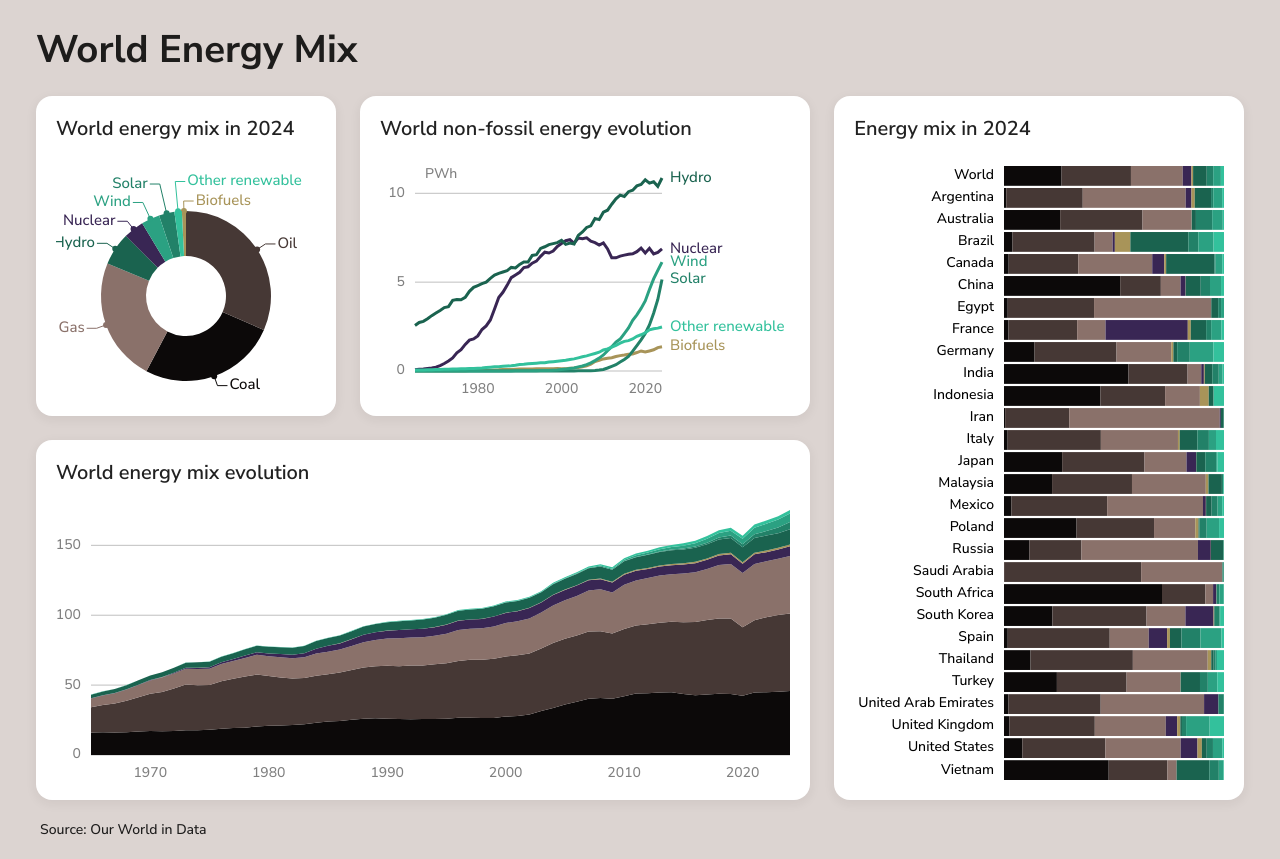
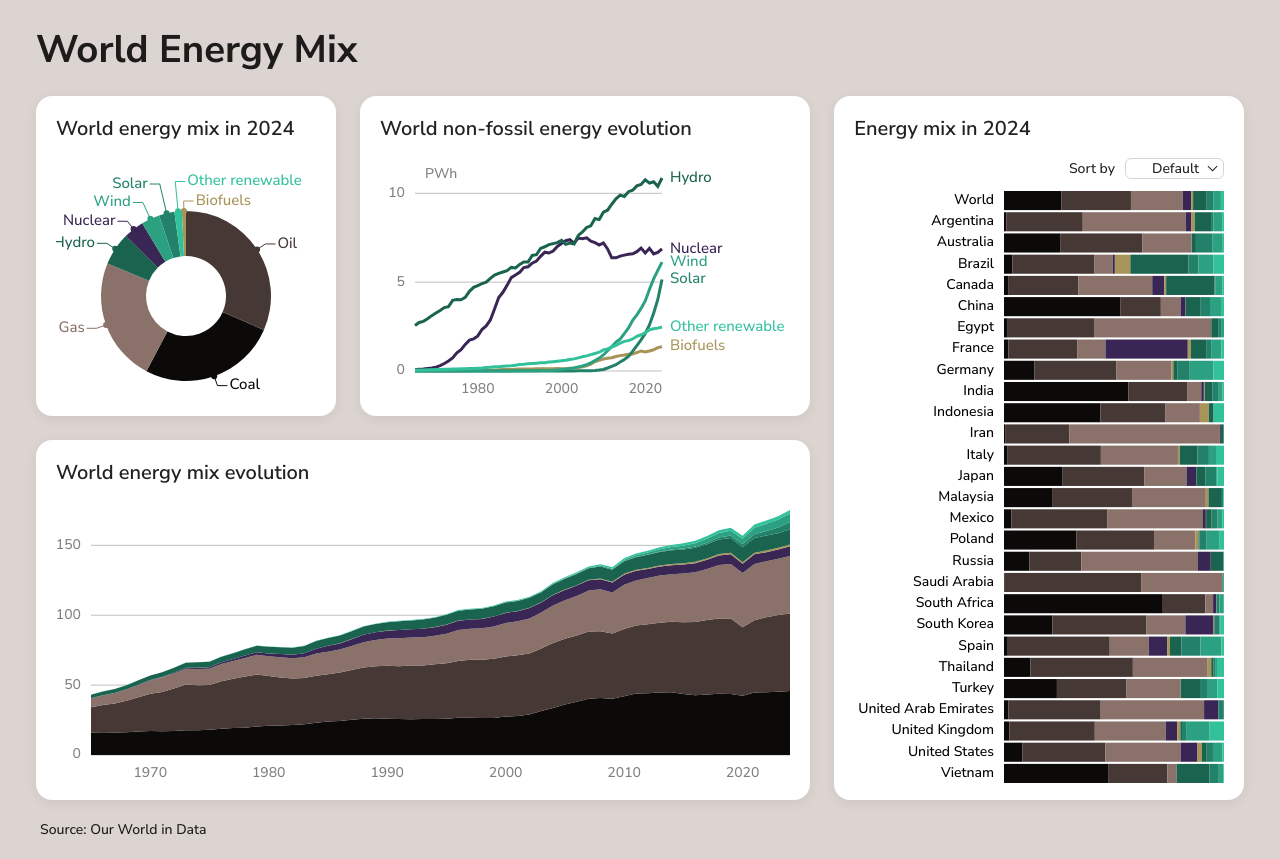
Before and after one commit to msaintlu/dashboard, a React (Vite) app: page / in a window 1280 px wide. Built offline with nearby package versions, Linux system fonts and the light colour scheme.

Commit message:
Sort By feature

```diff
--- a/src/App.jsx
+++ b/src/App.jsx
@@ -1,7 +1,10 @@
 import { data } from "./data";
 import { ResponsiveLineChart } from "./vizcomponents/Linechart";
 import { ResponsiveStackedAreaGraph } from "./vizcomponents/StackedAreaGraph";
-import { ResponsivePercentStackedBarchart } from "./vizcomponents/PercentStackedBarchart";
+import {
+  normalizeEnergyData,
+  ResponsivePercentStackedBarchart,
+} from "./vizcomponents/PercentStackedBarchart";
 import { ResponsiveDonut } from "./vizcomponents/Donut";
 import { useState } from "react";
 
@@ -52,6 +55,22 @@ const worldData2024 = worldData.filter(d => d.year === 2024)[0]; // [0] bc only
 function App() {
 
   const [hoveredEner, setHoveredEner] = useState(null);
+  const [sortBy, setSortBy] = useState("default");
+  const normalizedData2024 = normalizeEnergyData(data2024, energyTypes);
+  const energyShares = new Map(
+    normalizedData2024.map((item) => [item.country, item])
+  );
+  const sortedData2024 = [...data2024].sort((a, b) => {
+    if (sortBy === "default") {
+      if (a.country === "World") return -1;
+      if (b.country === "World") return 1;
+      return a.country.localeCompare(b.country);
+    }
+
+    // Compare the same normalized percentages displayed by the chart.
+    return energyShares.get(b.country)[sortBy] - energyShares.get(a.country)[sortBy]
+      || a.country.localeCompare(b.country);
+  });
 
   return (
     <div className="dashboard">
@@ -111,9 +130,53 @@ function App() {
 
         <section className="chart-panel country-panel">
           <h2 className="panel-title">Energy mix in 2024</h2>
+          <div className="sort-control">
+            <span>Sort by</span>
+            <details className="sort-menu">
+              <summary>
+                <span
+                  className="energy-color-mark"
+                  style={{ backgroundColor: colors[sortBy] }}
+                />
+                {sortBy === "default" ? "Default" : energyLabels[sortBy]}
+              </summary>
+              <div className="sort-menu-options" aria-label="Sort by">
+                <button
+                  type="button"
+                  className="sort-menu-option"
+                  aria-pressed={sortBy === "default"}
+                  onClick={(event) => {
+                    setSortBy("default");
+                    event.currentTarget.closest("details").open = false;
+                  }}
+                >
+                  Default
+                </button>
+                {energyTypes.map((energy) => (
+                  <button
+                    key={energy}
+                    type="button"
+                    className="sort-menu-option"
+                    aria-pressed={sortBy === energy}
+                    onClick={(event) => {
+                      setSortBy(energy);
+                      event.currentTarget.closest("details").open = false;
+                    }}
+                  >
+                    <span
+                      className="energy-color-mark"
+                      style={{ backgroundColor: colors[energy] }}
+                      aria-hidden="true"
+                    />
+                    {energyLabels[energy]}
+                  </button>
+                ))}
+              </div>
+            </details>
+          </div>
           <div className="panel-chart">
             <ResponsivePercentStackedBarchart
-              data={data2024}
+              data={sortedData2024}
               columns={energyTypes}
               colors={colors}
               MARGIN={{ top: 0, right: 0, bottom: 0, left: 150 }}
--- a/src/index.css
+++ b/src/index.css
@@ -74,6 +74,100 @@
   font-size: 20px;
   font-weight: 600;
   line-height: 1.3;
+}
+
+.sort-control {
+  display: flex;
+  flex: 0 0 auto;
+  align-items: center;
+  justify-content: flex-end;
+  gap: 10px;
+  margin: -8px 0 12px;
+  font-size: 14px;
+}
+
+.sort-menu {
+  position: relative;
+  min-width: 0;
+}
+
+.sort-menu summary {
+  display: flex;
+  align-items: center;
+  justify-content: space-between;
+  gap: 10px;
+  padding: 0 24px 0 6px;
+  border-radius: 6px;
+  border: 0.5px solid #DCD4D1;
+  background-color: #fff;
+  color: inherit;
+  cursor: pointer;
+  font: inherit;
+  list-style: none;
+  white-space: nowrap;
+}
+
+.sort-menu summary::-webkit-details-marker {
+  display: none;
+}
+
+.sort-menu summary::after {
+  position: absolute;
+  right: 8px;
+  width: 7px;
+  height: 7px;
+  border-right: 1.5px solid currentColor;
+  border-bottom: 1.5px solid currentColor;
+  content: "";
+  transform: translateY(-2px) rotate(45deg);
+}
+
+.sort-menu[open] summary::after {
+  transform: translateY(2px) rotate(225deg);
+}
+
+.sort-menu-options {
+  position: absolute;
+  top: calc(100% + 6px);
+  right: 0;
+  z-index: 2;
+  width: max-content;
+  min-width: 100%;
+  max-width: calc(100vw - 32px);
+  max-height: 320px;
+  overflow-y: auto;
+  padding: 4px;
+  border: 1px solid #e3ddda;
+  border-radius: 8px;
+  background: #fff;
+  box-shadow: 0 4px 14px rgb(46 34 29 / 14%);
+}
+
+.sort-menu-option {
+  display: flex;
+  align-items: center;
+  gap: 8px;
+  width: 100%;
+  padding: 1px 8px;
+  border: 0;
+  border-radius: 4px;
+  background: transparent;
+  color: inherit;
+  cursor: pointer;
+  font: inherit;
+  text-align: left;
+  white-space: nowrap;
+}
+
+.sort-menu-option:hover,
+.sort-menu-option[aria-pressed="true"] {
+  background: #f2efed;
+}
+
+.energy-color-mark {
+  width: 10px;
+  height: 10px;
+  border-radius: 50%;
 }
 
 .panel-chart {
--- a/src/vizcomponents/PercentStackedBarchart.jsx
+++ b/src/vizcomponents/PercentStackedBarchart.jsx
@@ -2,6 +2,13 @@ import * as d3 from "d3";
 import {useRef} from "react";
 import {useDimensions} from "./useDimensions";
 
+// Keep sorting and bar widths based on the same per-country percentage values.
+export const normalizeEnergyData = (data, columns) => data.map(d => {
+  const total = d3.sum(columns, col => d[col]);
+  const normalizedItem = { ...d };
+  columns.forEach(col => { normalizedItem[col] = (d[col] / total) * 100; });
+  return normalizedItem;
+});
 
 export const ResponsivePercentStackedBarchart = (props) => {
   const chartRef = useRef(null);
@@ -22,13 +29,7 @@ const PercentStackedBarchart = ({ width, height, data, columns, colors, MARGIN,
   const boundsWidth = width - MARGIN.left - MARGIN.right;
   const boundsHeight = height - MARGIN.top - MARGIN.bottom;
 
-  // Normalize the data
-  const normalizedData = data.map(d => {
-    const total = d3.sum(columns, col => d[col]);
-    const normalizedItem = { ...d };
-    columns.forEach(col => {  normalizedItem[col] = (d[col] / total) * 100; });
-    return normalizedItem;
-  });
+  const normalizedData = normalizeEnergyData(data, columns);
 
   // Stack the data
   const stackSeries = d3.stack().keys(columns)
```
